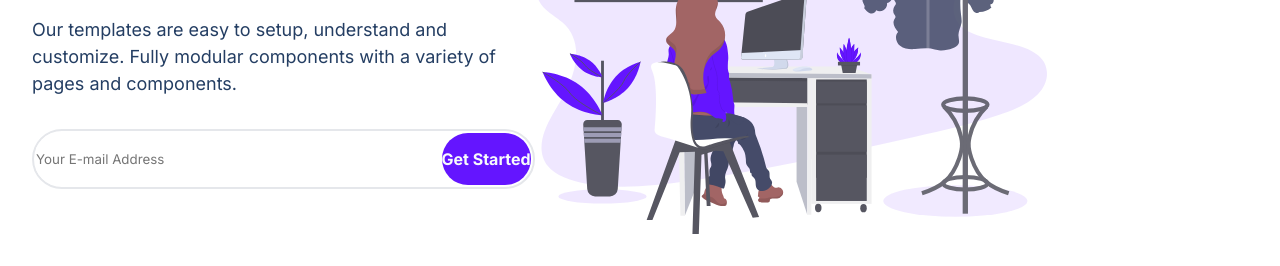
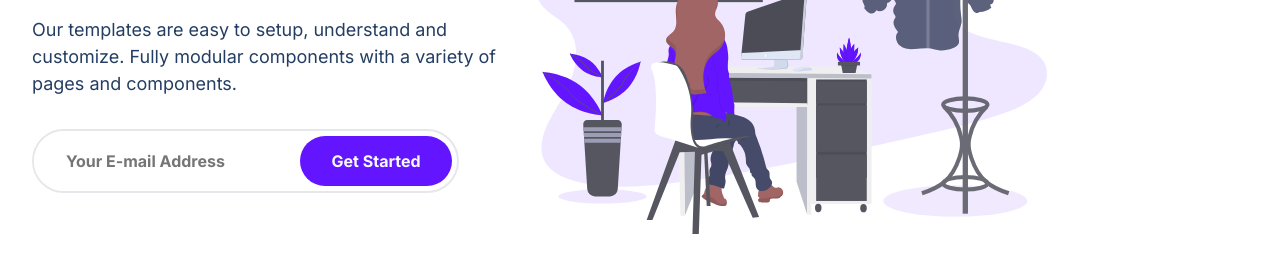
Before and after one commit to nkha8215/Treact-Clone, a plain HTML site: page index.html in a window 1280 px wide. Shown: the part 306-572 px from the top of the page. Drawn offline with Linux system fonts and the light colour scheme.

Commit message:
Nav Bar and First Section Final Draft

```diff
--- a/styles.css
+++ b/styles.css
@@ -99,7 +99,7 @@ nav {
     width: 41.33%;
     display: flex;
     flex-direction: column;
-    align-items: center;
+    align-items: flex-start;
     justify-content: center;
 }
 
@@ -111,28 +111,36 @@ nav {
 }
 
 .email__submit {
-    width: 100%;
+    width: 85%;
     display: flex;
+    flex-direction: row;
     justify-content: space-between;
-    padding: 2px;
+    /* padding: 20px 192px 20px 32px; */
     border-radius: 9999px;
     border: 2px solid #e5e7eb;
     overflow: hidden;
+    left: 0;
 }
 
 .email__submit--input {
+    font-size: 16px;
+    font-weight: bold;
     color: #e5e7eb;
+    padding: 20px 0 20px 32px;
+    align-self: center;
     border: none;
 }
 
 .email__submit--button {
+    width: 160px;
     font-size: 16px;
+    font-weight: bold;
     color: #f7fafc;
-    font-weight: bold;
-    padding: 16px 0px;
+    padding: 15px;
+    margin-right: 5px;
     background-color: #6415ff;
-    color: #f7fafc;
     border-radius: 9999px;
+    align-self: center;
     border: none;
 }
 
@@ -146,6 +154,7 @@ nav {
 
 .customers__logos {
     margin-top: 16px;
+    width: 76%;
 }
 
 .introduction__image {
```
